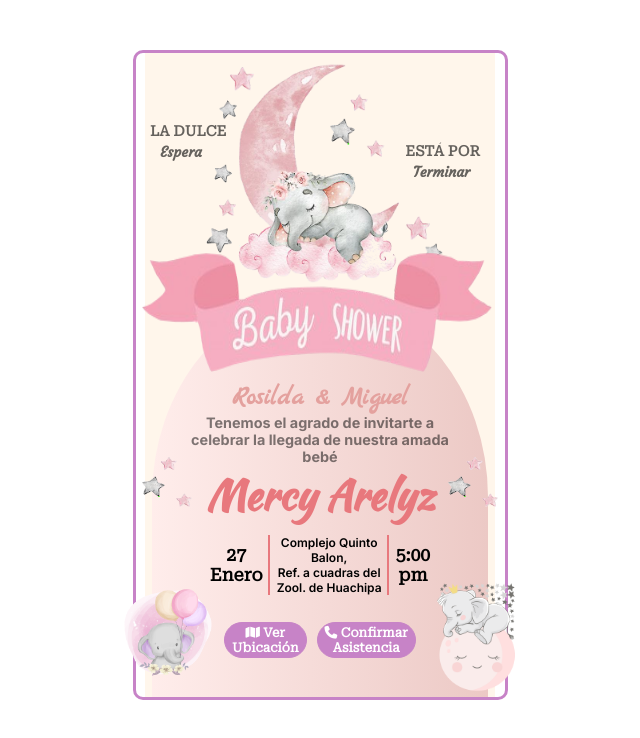
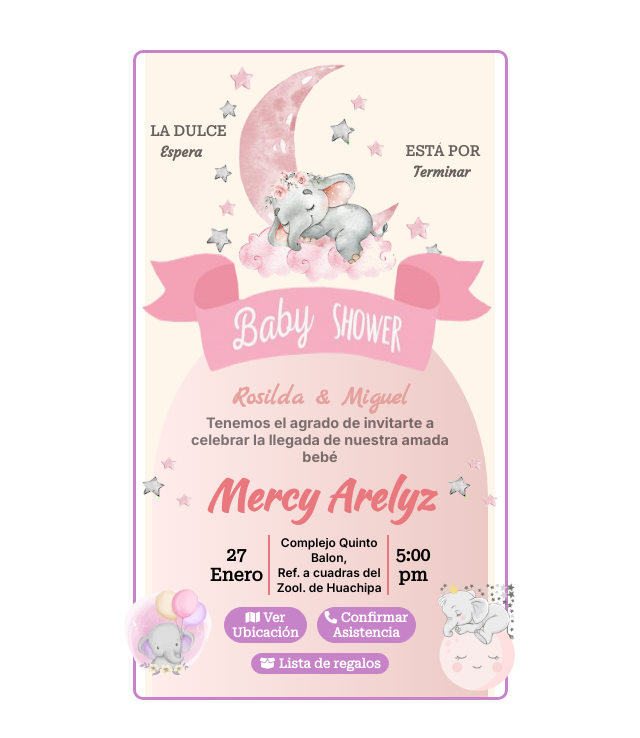
Before and after one commit to karmadame/mercybirthday, a Next.js app: page / in a window 1280 px wide. Shown: the top 738 px of the page, without its empty margins (320-960 px from the left). Built offline with nearby package versions, Linux system fonts and the light colour scheme.

Commit message:
feat: lista de regalos link

```diff
--- a/src/app/layout.tsx
+++ b/src/app/layout.tsx
@@ -8,7 +8,7 @@ const inter = Inter({ subsets: ['latin'] })
 
 export const metadata: Metadata = {
   title: 'Mercy - Baby Shower',
-  description: 'Invitación Baby Shower',
+  description: 'Invitación Baby Shower'
 }
 
 export default function RootLayout({
--- a/src/app/page.module.css
+++ b/src/app/page.module.css
@@ -149,7 +149,7 @@
 }
 
 .actionButtons {
-  margin-top: 25px;
+  margin-top: 10px;
   display: flex;
   justify-content: center;
   gap: 10px;
--- a/src/app/page.tsx
+++ b/src/app/page.tsx
@@ -68,6 +68,9 @@ export default function Home() {
               <a href='https://maps.app.goo.gl/w9PMFVDskbMhNmcT7?g_st=iw' target='_blank'><i className="fa fa-map" /> Ver <br />  Ubicación</a>
               <a href='https://api.whatsapp.com/send?phone=+51915141101&text=Hola%20Rosilda%20y%20Miguel%20%F0%9F%8C%9F,%20confirmo%20mi%20asistencia%20al%20Baby%20Shower%20de%20Mercy%20Arelyz,%20nos%20vemos%20el%2027%20de%20enero%20%E2%9D%A4%EF%B8%8F%F0%9F%92%9A' target='_blank'><i className="fa fa-phone" /> Confirmar <br /> Asistencia </a>
             </div>
+            <div className={styles.actionButtons}>
+              <a href='https://docs.google.com/spreadsheets/d/1VNqAXdCpd5F65Boi3FHW3yTS8C-hKR2rTmw5OExVhFc/edit#gid=0' target='_blank'><i className="fa fa-box-open" /> Lista de regalos</a>
+            </div>
           </div>
           <Image
             className={styles.imageOne}
```
